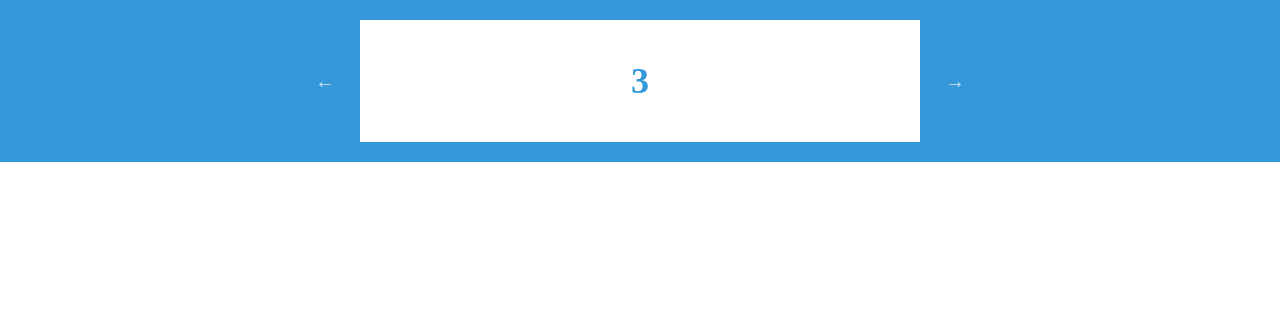
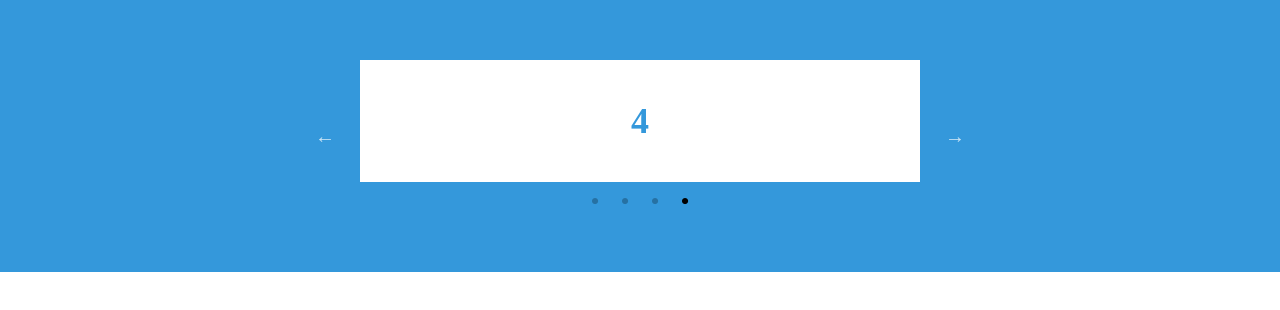
Before and after one commit to harley3d/slider-js, a plain HTML site: page index.html in a window 1280 px wide. Both pictures are taken after a click on the button "Previous". Drawn offline with Linux system fonts and the light colour scheme.

Commit message:
Слайдер с навигацией без анимации

```diff
--- a/css/slider.css
+++ b/css/slider.css
@@ -2,6 +2,11 @@
     padding: 0;
     margin: 0;
 }
+
+section.main.blue {
+    padding: 20px;
+}
+
 .blue {
     background: #3498db;
     color: #fff;
@@ -41,9 +46,10 @@
 
 .slider {
     position: relative;
+    padding: 20px 0;
 }
 
-.slider-inner {
+.slider-track {
     display: flex;
 
 }
@@ -89,3 +95,59 @@
 .slider-next {
     right: -25px;
 }
+
+ul.slider-nav {
+    display: flex;
+    align-items: center;
+    justify-content: center;
+    margin-top: 10px;
+}
+
+.slider-nav li {
+    position: relative;
+    display: inline-block;
+    width: 20px;
+    height: 20px;
+    margin: 0 5px;
+    padding: 0;
+    cursor: pointer;
+}
+
+button.slider-nav-item-btn {
+    font-size: 0;
+    line-height: 0;
+    display: block;
+    width: 20px;
+    height: 20px;
+    padding: 5px;
+    cursor: pointer;
+    color: transparent;
+    border: 0;
+    outline: none;
+    background: transparent;
+}
+
+button.slider-nav-item-btn:before {
+    font-family: 'slick';
+    font-size: 26px;
+    line-height: 20px;
+    position: absolute;
+    top: 0;
+    left: 0;
+    width: 20px;
+    height: 20px;
+    content: '•';
+    text-align: center;
+    opacity: .25;
+    color: black;
+    -webkit-font-smoothing: antialiased;
+    -moz-osx-font-smoothing: grayscale;
+}
+
+li button:hover, .slick-dots li button:focus {
+    outline: none;
+}
+
+button.slider-nav-item-btn:hover::before, .active-item button.slider-nav-item-btn::before{
+    opacity: 1;
+}
--- a/index.html
+++ b/index.html
@@ -13,7 +13,7 @@
             <div class="slider">
                 <button class="slider-prev slider-arrow">Previous</button>
                 <div class="slider-wrap">
-                    <div class="slider-inner">
+                    <div class="slider-track">
                         <div class="slide active" data-slide-index="1">
                             <h3>1</h3>
                         </div>
@@ -23,12 +23,26 @@
                         <div class="slide" data-slide-index="3">
                             <h3>3</h3>
                         </div>
-                        <!-- <div class="slide" data-slide-index="4">
+                        <div class="slide" data-slide-index="4">
                             <h3>4</h3>
-                        </div> -->
+                        </div>
                     </div>
                 </div>
                 <button class="slider-next slider-arrow">Next</button>
+                <ul class="slider-nav">
+                    <li class="slider-nav-item active-item" data-item-index="1">
+                        <button class="slider-nav-item-btn">1</button>
+                    </li>
+                    <li class="slider-nav-item" data-item-index="2">
+                        <button class="slider-nav-item-btn">2</button>
+                    </li>
+                    <li class="slider-nav-item" data-item-index="3">
+                        <button class="slider-nav-item-btn">3</button>
+                    </li>
+                    <li class="slider-nav-item" data-item-index="4">
+                        <button class="slider-nav-item-btn">4</button>
+                    </li>
+                </ul>
             </div>
         </div>
     </section>
--- a/js/slider.js
+++ b/js/slider.js
@@ -1,98 +1,119 @@
-let divSliderWrap = document.querySelector(".slider-wrap");
-let divSliderInner = document.querySelector(".slider-inner");
+const FRAME_SPEED = 30;
+const FRAME_TIME = 20;
 
-let divSlides = document.querySelectorAll(".slider-wrap .slide");
-let divSlidesLen = divSlides.length;
+const SLIDER_WIDTH = document.querySelector(".slider-wrap").offsetWidth;
 
-function createClone(index) {
-    let clone = divSlides[index].cloneNode(true);
-    clone.classList.remove("active");
+let sliderTrack = document.querySelector(".slider-track");
+
+let slides = document.querySelectorAll(".slider-wrap .slide");
+let slidesLen = slides.length;
+
+function createCloneTags(index) {
+    let clone = slides[index].cloneNode(true);
+    if (clone.classList.contains("active")) {
+        clone.classList.remove("active");
+    }
     clone.classList.add("clone");
-    divSlidesLen++;
+    slidesLen++;
     return clone;
 }
 
-let divClone =  createClone(divSlidesLen-1);
-divClone.dataset.slideIndex = 0;
-divSliderInner.prepend(divClone);
+let slideClone =  createCloneTags(slidesLen-1);
+slideClone.dataset.slideIndex = 0;
+sliderTrack.prepend(slideClone);
 
-divClone =  createClone(0);
-divClone.dataset.slideIndex = divSlidesLen-1;
-divSliderInner.appendChild(divClone);
+slideClone =  createCloneTags(0);
+slideClone.dataset.slideIndex = slidesLen-1;
+sliderTrack.appendChild(slideClone);
 
-let divSliderInnerWith = divSliderWrap.offsetWidth * divSlidesLen;
-divSliderInner.style.width = divSliderInnerWith + 'px';
+const SLIDER_TRACK_WIDTH = SLIDER_WIDTH * slidesLen;
+sliderTrack.style.width = SLIDER_TRACK_WIDTH + 'px';
 
+function removeActiveClass(elems, clsName) {
+    for (let elem of elems) {
+        if (elem.classList.contains(clsName)) {
+            elem.classList.remove(clsName);
+        }
+    }
+}
 
+let items = document.querySelectorAll(".slider-nav-item");
+let activeItem = items[0].dataset.itemIndex
 
-let frame = -divSliderWrap.offsetWidth;
+let frame = -SLIDER_WIDTH;
+sliderTrack.style.transform = 'translate3d(' + frame + 'px, 0px, 0px)';
 
-divSliderInner.style.transform = 'translate3d(-600px, 0px, 0px)';
+let currentSlide = 1;
+
+function showAnimationPrev(btn, funcName) {
+    if (frame >= -SLIDER_WIDTH) {
+        frame = -SLIDER_TRACK_WIDTH + SLIDER_WIDTH;
+    }
+
+    let stop = frame + SLIDER_WIDTH;
+    let animation = setInterval(function() {
+        btn.removeEventListener('click', funcName);
+        sliderTrack.style.transform = 'translate3d(' + frame + 'px, 0px, 0px)';
+        if (frame >= stop) {
+            clearInterval(animation);
+            btn.addEventListener('click', funcName);
+            return;
+        }
+        frame += FRAME_SPEED;
+    }, FRAME_TIME);
+}
 
 let prev = document.querySelector(".slider-prev");
-
-
-
 prev.addEventListener('click', function handler() {
 
-    if (frame >= -divSliderWrap.offsetWidth) {
-        frame = -divSliderInnerWith + divSliderWrap.offsetWidth;
-    }
-
-
-    let stop = frame + divSliderWrap.offsetWidth;
-    let animation = setInterval(function() {
-        prev.removeEventListener('click', handler);
-        divSliderInner.style.transform = 'translate3d(' + frame + 'px, 0px, 0px)';
-        if (frame >= stop) {
-            clearInterval(animation);
-            prev.addEventListener('click', handler);
-            return;
-        }
-        frame += 15;
-    }, 20);
+    showAnimationPrev(prev, handler);
 
     let activeSlide = document.querySelector(".active");
     let nextSlideIndex = Number(activeSlide.dataset.slideIndex)-1;
 
+
+
     if (nextSlideIndex == 0) {
-        nextSlideIndex = divSlidesLen - 2;
+        nextSlideIndex = slidesLen - 2;
     }
 
     activeSlide.classList.remove("active");
     activeSlide = document.querySelector(`[data-slide-index="${nextSlideIndex}"]`);
     activeSlide.classList.add("active");
 
+    removeActiveClass(items, 'active-item');
+    items[nextSlideIndex-1].classList.add('active-item');
+    currentSlide = nextSlideIndex;
+
 });
 
+function showAnimationNext(btn, funcName) {
+    if (frame <= -SLIDER_TRACK_WIDTH + (2*SLIDER_WIDTH)) {
+        frame = 0;
+    }
+
+    let stop = frame - SLIDER_WIDTH;
+    let animation = setInterval(function() {
+        btn.removeEventListener('click', funcName);
+        sliderTrack.style.transform = 'translate3d(' + frame + 'px, 0px, 0px)';
+        if (frame <= stop) {
+            clearInterval(animation);
+            btn.addEventListener('click', funcName);
+            return;
+        }
+        frame -= FRAME_SPEED;
+    }, FRAME_TIME);
+}
 
 let next = document.querySelector(".slider-next");
 next.addEventListener('click', function handler() {
-    if (frame <= -divSliderInnerWith + (2*divSliderWrap.offsetWidth)) {
-        frame = 0;
-    }
 
-    let stop = frame - divSliderWrap.offsetWidth;
-    let animation = setInterval(function() {
-        next.removeEventListener('click', handler);
-        divSliderInner.style.transform = 'translate3d(' + frame + 'px, 0px, 0px)';
-        if (frame <= stop) {
-            clearInterval(animation);
-            next.addEventListener('click', handler);
-            return;
-        }
-        frame -= 15;
-    }, 20);
-
-
-
+    showAnimationNext(next, handler);
 
     let activeSlide = document.querySelector(".active");
     let nextSlideIndex = Number(activeSlide.dataset.slideIndex)+1;
 
-    transformValueX = (nextSlideIndex-1)*divSliderWrap.offsetWidth;
-
-    if (nextSlideIndex == divSlidesLen-1) {
+    if (nextSlideIndex == slidesLen-1) {
         nextSlideIndex = 1;
     }
 
@@ -100,5 +121,35 @@ next.addEventListener('click', function handler() {
     activeSlide = document.querySelector(`[data-slide-index="${nextSlideIndex}"]`);
     activeSlide.classList.add("active");
 
+    removeActiveClass(items, 'active-item');
+    items[nextSlideIndex-1].classList.add('active-item');
+    currentSlide = nextSlideIndex;
+});
 
-});
+
+for (let item of items) {
+    item.addEventListener('click', function handler(){
+
+    removeActiveClass(items, 'active-item');
+    item.classList.add('active-item');
+    let itemIndex = Number(item.dataset.itemIndex);
+
+    frame = -SLIDER_WIDTH*(itemIndex)
+    sliderTrack.style.transform = 'translate3d(' + frame + 'px, 0px, 0px)';
+
+    removeActiveClass(slides, 'active');
+    slides[itemIndex-1].classList.add('active');
+
+    if (itemIndex >= currentSlide) {
+        //currentSlide = itemIndex;
+        showAnimationNext(next, handler);
+        console.log(itemIndex > currentSlide, "->", itemIndex, currentSlide)
+    } else {
+        //currentSlide = itemIndex;
+        showAnimationPrev(prev, handler);
+        console.log(itemIndex > currentSlide, "<-", itemIndex, currentSlide)
+    }
+
+
+    });
+}
```
